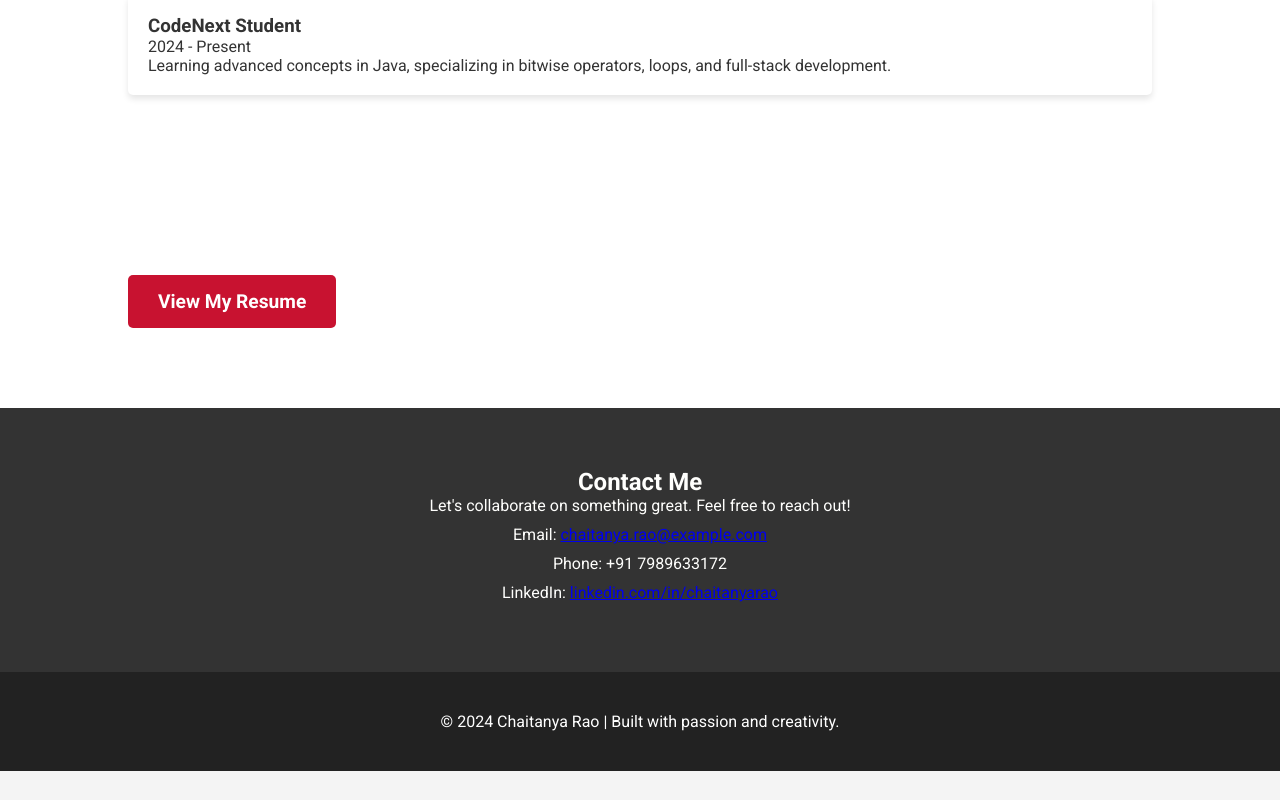
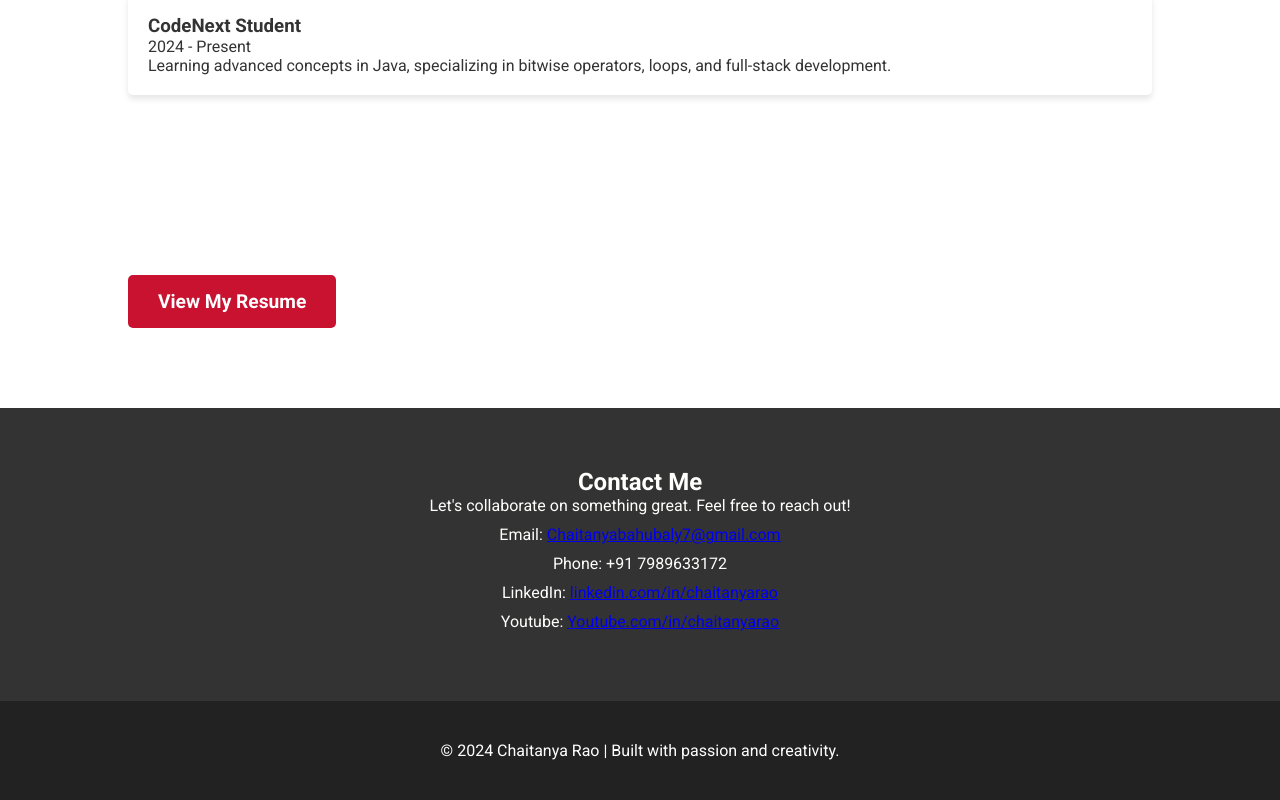
Before and after one commit to chaitanyabahubaly/PChaitanyaRao, a plain HTML site: page index.html in a window 1280 px wide. Shown: the part 1845-2645 px from the top of the page. Before the commit the page ends 2616 px from the top, so only its background shows below. Drawn offline with Linux system fonts and the light colour scheme.

Commit message:
Update index.html

```diff
--- a/index.html
+++ b/index.html
@@ -101,9 +101,10 @@
             <h2>Contact Me</h2>
             <p>Let's collaborate on something great. Feel free to reach out!</p>
             <div class="contact-details">
-                <p>Email: <a href="Chaitanyabahubaly7@gmail.com">chaitanya.rao@example.com</a></p>
+                <p>Email: <a href="Chaitanyabahubaly7@gmail.com">Chaitanyabahubaly7@gmail.com</a></p>
                 <p>Phone: +91 7989633172</p>
                 <p>LinkedIn: <a href="https://linkedin.com/in/chaitanyarao">linkedin.com/in/chaitanyarao</a></p>
+                <p>Youtube: <a href="https://www.youtube.com/@ChaithuThe_Family_Start">Youtube.com/in/chaitanyarao</a></p>
             </div>
         </div>
     </section>
```
